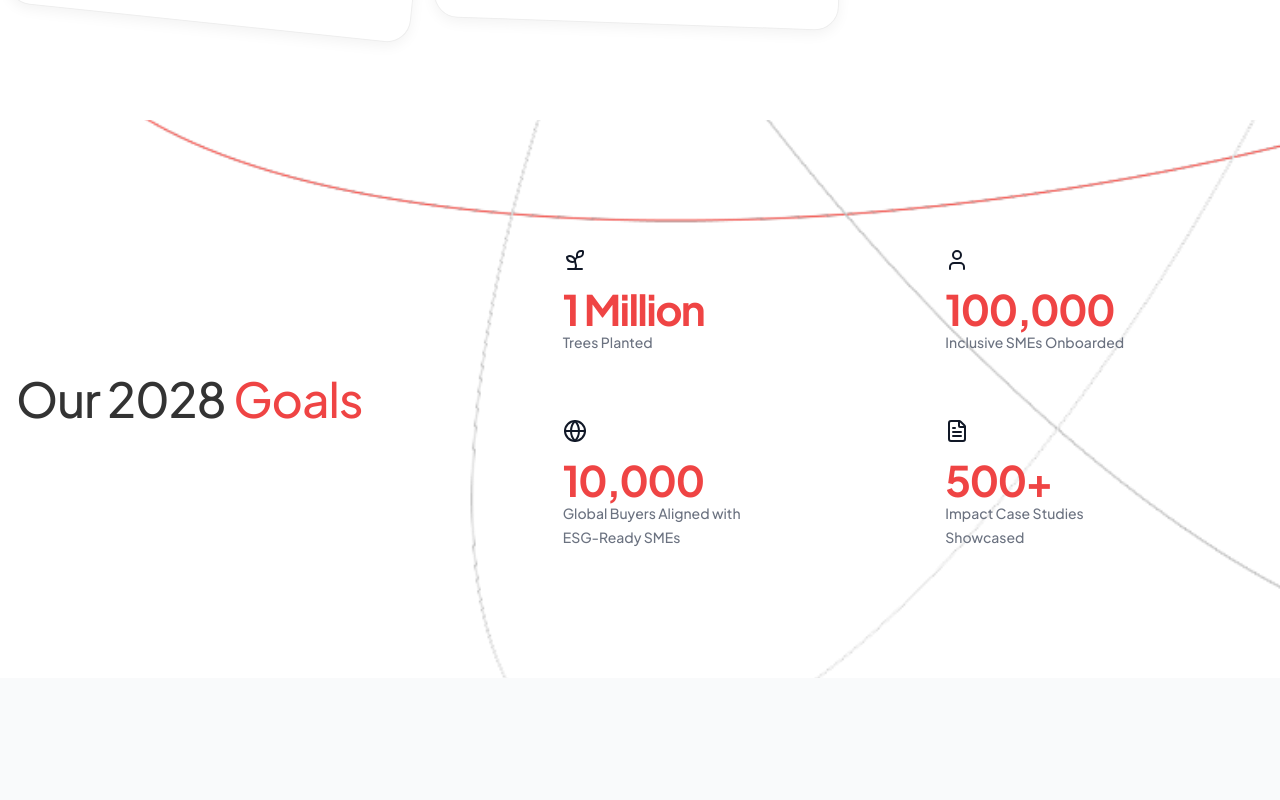
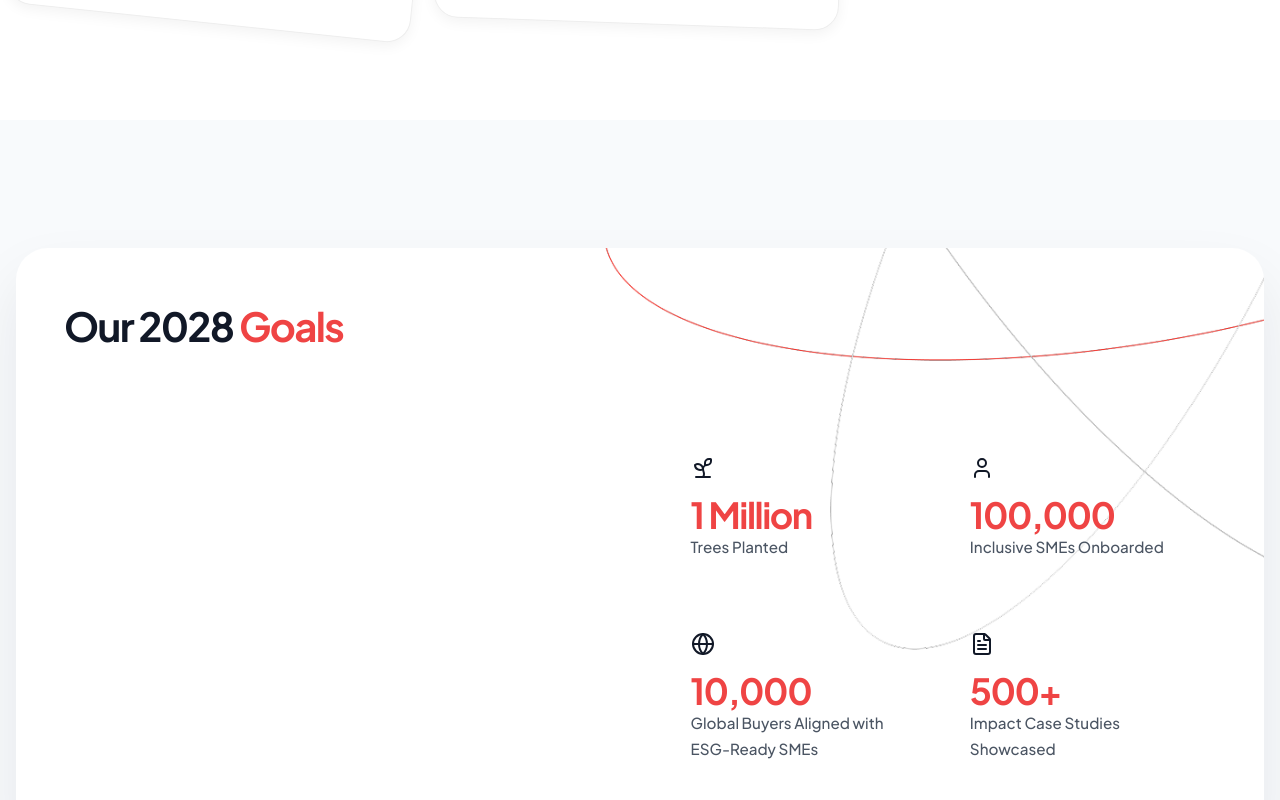
Before and after one commit to JayantJoshi0001/pepassign-1, a Next.js app: page / in a window 1280 px wide. Shown: the part 4840-5640 px from the top of the page. Built offline with nearby package versions, Linux system fonts and the light colour scheme.

Commit message:
made goals section pixel perfect
Signed-off-by: JayantJoshi0001 <jayant.joshi@pepagora.org>

```diff
--- a/app/globals.css
+++ b/app/globals.css
@@ -439,18 +439,8 @@ a {
 .goals-section {
   position: relative;
   padding: 8rem 0;
-  background: #ffffff;
+  background: #f8fafc;
   overflow: hidden;
-}
-
-.goals-bg-layer {
-  position: absolute;
-  inset: 0;
-  z-index: 0;
-}
-
-.goals-bg-image {
-  opacity: 0.8;
 }
 
 .goals-inner {
@@ -461,91 +451,126 @@ a {
   padding: 0 1rem;
 }
 
-.goals-grid {
+.goals-card {
+  position: relative;
   display: grid;
-  gap: 4rem;
-  align-items: center;
+  grid-template-columns: minmax(420px, 1.05fr) minmax(380px, 0.95fr);
+  min-height: 560px;
+  background: #ffffff;
+  border-radius: 2rem;
+  box-shadow: 0 30px 60px rgba(15, 23, 42, 0.08);
+  overflow: hidden;
+  padding: 3rem;
 }
 
-@media (min-width: 1024px) {
-  .goals-grid {
-    grid-template-columns: repeat(12, minmax(0, 1fr));
+@media (max-width: 1023px) {
+  .goals-card {
+    grid-template-columns: 1fr;
+    min-height: auto;
+    padding: 2rem;
+  }
+}
+
+.goals-card-image {
+  position: absolute;
+  top: 0;
+  right: 0;
+  width: 55%;
+  height: 70%;
+  z-index: 0;
+  pointer-events: none;
+}
+
+.goals-panel-graphic {
+  object-fit: cover;
+}
+
+.goals-card-content {
+  position: relative;
+  z-index: 10;
+  display: grid;
+  grid-template-columns: 1fr 1fr;
+  gap: 3rem;
+  align-items: start;
+  width: 190%;
+}
+
+@media (max-width: 1023px) {
+  .goals-card-content {
+    grid-template-columns: 1fr;
   }
 }
 
 .goals-heading {
-  margin-bottom: 4rem;
-}
-
-@media (min-width: 1024px) {
-  .goals-heading {
-    grid-column: span 5;
-    margin-bottom: 0;
-  }
+  align-self: start;
 }
 
 .goals-title {
-  font-size: 3rem;
-  font-weight: 500;
-  color: #333333;
-  letter-spacing: -0.02em;
+  font-size: clamp(2.5rem, 3vw, 3.5rem);
+  font-weight: 700;
+  color: #111827;
+  letter-spacing: -0.04em;
+  margin: 0;
 }
 
 .goals-title span {
   color: #ef4444;
 }
 
-.goals-stats {
+.goals-list {
+  position: relative;
+  display: grid;
+  margin-top: 8rem;
+  gap: 0.5rem;
+  grid-template-columns: repeat(2, minmax(0, 1fr));
 }
 
-@media (min-width: 1024px) {
-  .goals-stats {
-    grid-column: span 7;
-  }
-}
-
-.goals-list {
-  display: grid;
-  gap: 4rem;
-}
-
-@media (min-width: 640px) {
+@media (max-width: 639px) {
   .goals-list {
-    grid-template-columns: repeat(2, minmax(0, 1fr));
+    grid-template-columns: 1fr;
   }
 }
 
 .goal-item {
+  position: relative;
+  border-radius: 2rem;
+  padding: 2rem 1.75rem;
   display: flex;
   flex-direction: column;
   gap: 1rem;
 }
 
 .goal-icon-row {
-  display: flex;
+  display: inline-flex;
   align-items: center;
+  justify-content: center;
+  width: 3rem;
+  height: 3rem;
+  border-radius: 9999px;
+  background: #f8fafc;
 }
 
 .goal-number {
-  font-size: 2.625rem;
+  font-size: 2.25rem;
   font-weight: 700;
   color: #ef4444;
-  line-height: 1;
+  line-height: 1.05;
   letter-spacing: -0.04em;
+  margin: 0;
 }
 
 .goal-label {
-  font-size: 0.875rem;
-  color: #6b7280;
+  font-size: 0.95rem;
+  color: #4b5563;
   font-weight: 500;
-  line-height: 1.75;
-  max-width: 12.5rem;
+  line-height: 1.7;
+  margin: 0;
 }
 
 .goal-icon svg {
   width: 1.25rem;
   height: 1.25rem;
-  color: #333333;
+  color: #1f2937;
 }
 
 .esg-section {
--- a/components/GoalsSection.tsx
+++ b/components/GoalsSection.tsx
@@ -26,38 +26,38 @@ export default function GoalsSection() {
   ];
 
   return (
-    <section className="goals-section">
-      <div className="goals-bg-layer">
-        <Image
-          src="/goals bg.png"
-          alt="Background Pattern"
-          fill
-          className="object-cover goals-bg-image"
-        />
-      </div>
+    <section className="goals-section" aria-labelledby="goals-heading">
+      <div className="goals-inner">
+        <article className="goals-card">
+          <div className="goals-card-content">
+            <header className="goals-heading">
+              <h2 id="goals-heading" className="goals-title">
+                Our 2028 <span>Goals</span>
+              </h2>
+            </header>
 
-      <div className="goals-inner">
-        <div className="goals-grid">
-          <div className="goals-heading">
-            <h2 className="goals-title">
-              Our 2028 <span>Goals</span>
-            </h2>
-          </div>
-
-          <div className="goals-stats">
             <div className="goals-list">
               {goals.map((goal, index) => (
-                <div key={index} className="goal-item">
-                  <div className="goal-icon-row">{goal.icon}</div>
+                <article key={index} className="goal-item">
+                  <div> {goal.icon} </div>
                   <div className="goal-copy">
-                    <div className="goal-number">{goal.number}</div>
-                    <div className="goal-label">{goal.label}</div>
+                    <p className="goal-number">{goal.number}</p>
+                    <p className="goal-label">{goal.label}</p>
                   </div>
-                </div>
+                </article>
               ))}
             </div>
           </div>
-        </div>
+
+          <div className="goals-card-image">
+            <Image
+              src="/goals bg.png"
+              alt="Goals background pattern"
+              fill
+              className="goals-panel-graphic"
+            />
+          </div>
+        </article>
       </div>
     </section>
   );
```
